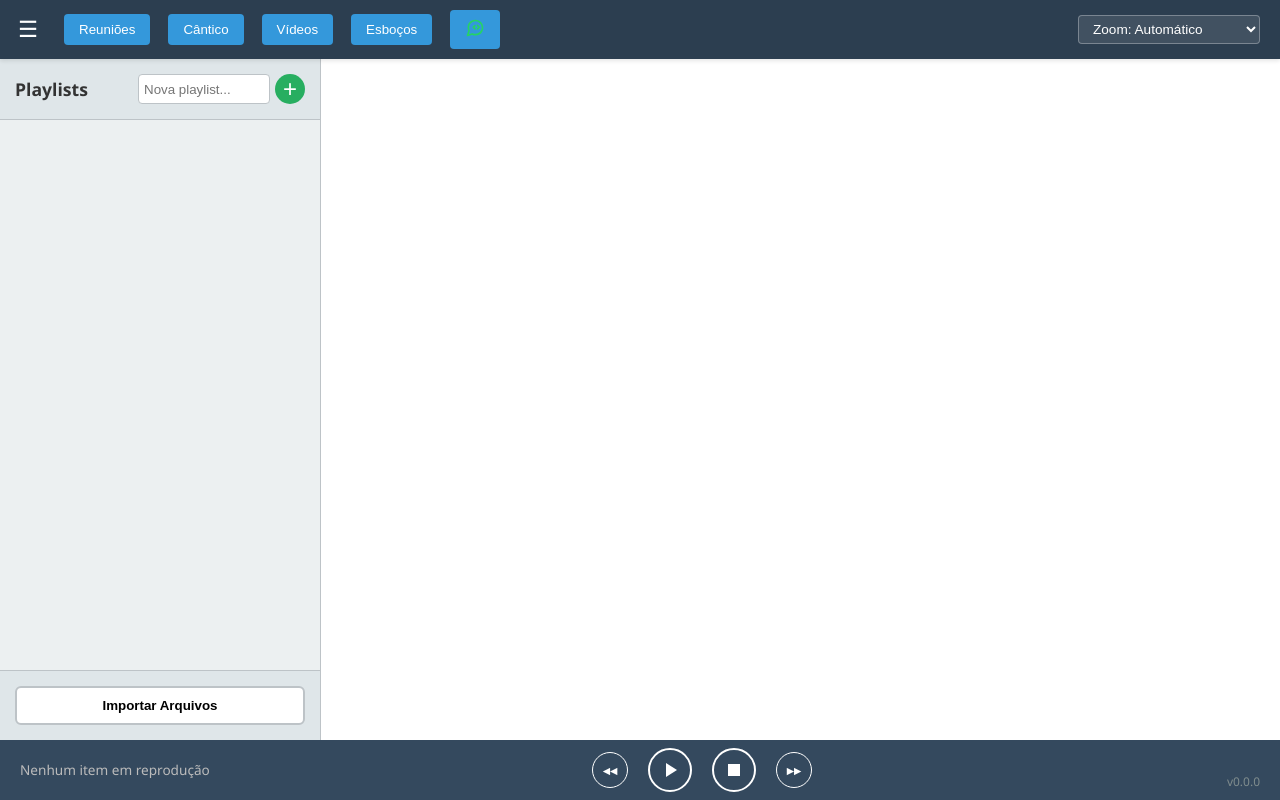
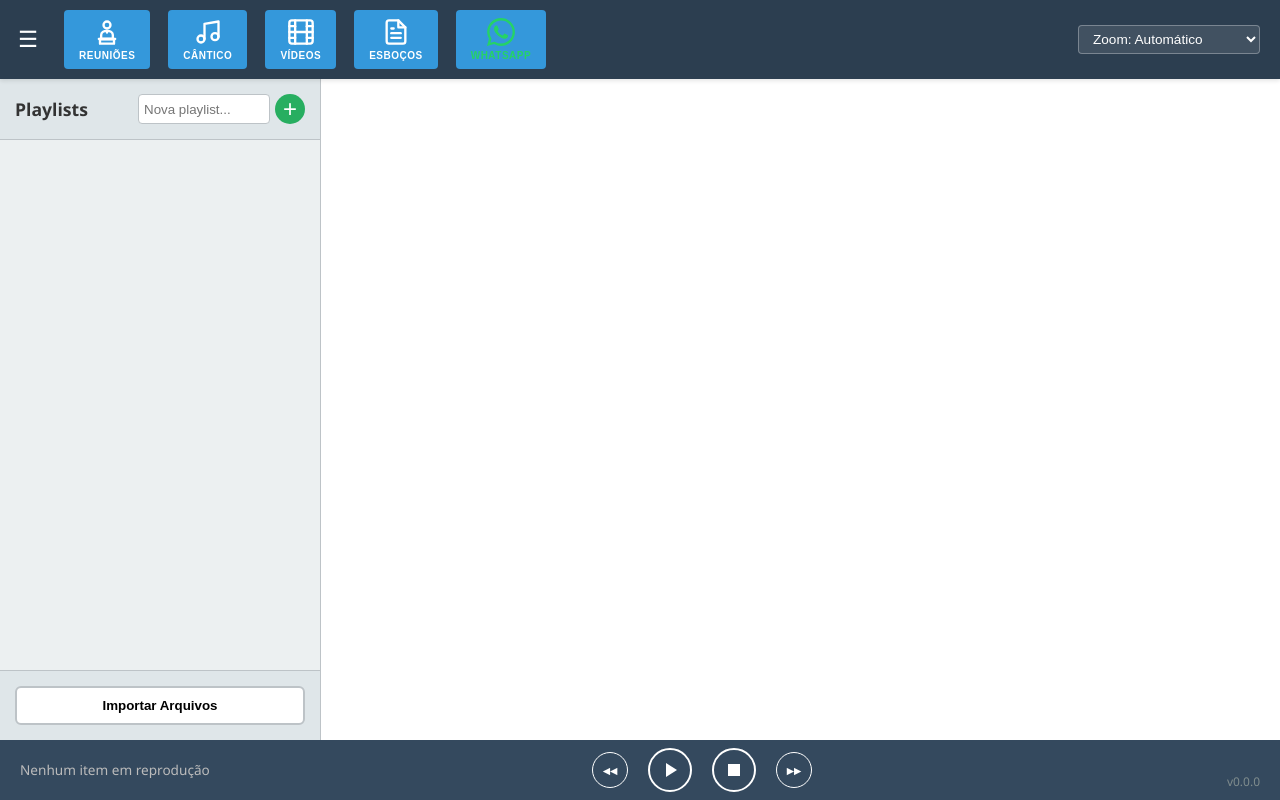
Before and after one commit to Dahobr/jw-meeting-player, an Electron app: page src/renderer/index.html in a window 1280 px wide. Drawn offline with Linux system fonts and the light colour scheme; no server answers.

Commit message:
feat: redesign header buttons with SVG icons and labels

```diff
--- a/src/renderer/index.html
+++ b/src/renderer/index.html
@@ -21,15 +21,52 @@
                 </div>
             </div>
             <div class="navigation-buttons">
-                <button id="btn-reunioes">Reuniões</button>
-                <button id="btn-cantico">Cântico</button>
-                <button id="btn-videos">Vídeos</button>
-                <button id="btn-esbocos">Esboços</button>
-                <button id="btn-whatsapp" title="WhatsApp">
-                    <svg width="20" height="20" viewBox="0 0 24 24" fill="none" stroke="currentColor" stroke-width="2" stroke-linecap="round" stroke-linejoin="round">
-                        <path d="M21 11.5a8.38 8.38 0 0 1-.9 3.8 8.5 8.5 0 0 1-7.6 4.7 8.38 8.38 0 0 1-3.8-.9L3 21l1.9-5.7a8.38 8.38 0 0 1-.9-3.8 8.5 8.5 0 0 1 4.7-7.6 8.38 8.38 0 0 1 3.8-.9h.5a8.48 8.48 0 0 1 8 8v.5z"></path>
-                        <path d="M12 9l-2 2 2 2M15 9l2 2-2 2"></path>
+                <button id="btn-reunioes" class="nav-icon-btn">
+                    <svg width="28" height="28" viewBox="0 0 24 24" fill="none" stroke="currentColor" stroke-width="2" stroke-linecap="round" stroke-linejoin="round">
+                        <circle cx="12" cy="6" r="3"></circle>
+                        <path d="M7 14.5c0-2 2-3.5 5-3.5s5 1.5 5 3.5V18H7v-3.5z"></path>
+                        <path d="M5 18h14"></path>
+                        <rect x="6" y="18" width="12" height="4"></rect>
+                        <path d="M12 11v1.5"></path>
                     </svg>
+                    <span>Reuniões</span>
+                </button>
+                <button id="btn-cantico" class="nav-icon-btn">
+                    <svg width="28" height="28" viewBox="0 0 24 24" fill="none" stroke="currentColor" stroke-width="2" stroke-linecap="round" stroke-linejoin="round">
+                        <path d="M9 18V5l12-2v13"></path>
+                        <circle cx="6" cy="18" r="3"></circle>
+                        <circle cx="18" cy="16" r="3"></circle>
+                    </svg>
+                    <span>Cântico</span>
+                </button>
+                <button id="btn-videos" class="nav-icon-btn">
+                    <svg width="28" height="28" viewBox="0 0 24 24" fill="none" stroke="currentColor" stroke-width="2" stroke-linecap="round" stroke-linejoin="round">
+                        <rect x="2" y="2" width="20" height="20" rx="2.18" ry="2.18"></rect>
+                        <line x1="7" y1="2" x2="7" y2="22"></line>
+                        <line x1="17" y1="2" x2="17" y2="22"></line>
+                        <line x1="2" y1="12" x2="22" y2="12"></line>
+                        <line x1="2" y1="7" x2="7" y2="7"></line>
+                        <line x1="2" y1="17" x2="7" y2="17"></line>
+                        <line x1="17" y1="17" x2="22" y2="17"></line>
+                        <line x1="17" y1="7" x2="22" y2="7"></line>
+                    </svg>
+                    <span>Vídeos</span>
+                </button>
+                <button id="btn-esbocos" class="nav-icon-btn">
+                    <svg width="28" height="28" viewBox="0 0 24 24" fill="none" stroke="currentColor" stroke-width="2" stroke-linecap="round" stroke-linejoin="round">
+                        <path d="M14 2H6a2 2 0 0 0-2 2v16a2 2 0 0 0 2 2h12a2 2 0 0 0 2-2V8z"></path>
+                        <polyline points="14 2 14 8 20 8"></polyline>
+                        <line x1="16" y1="13" x2="8" y2="13"></line>
+                        <line x1="16" y1="17" x2="8" y2="17"></line>
+                        <polyline points="10 9 9 9 8 9"></polyline>
+                    </svg>
+                    <span>Esboços</span>
+                </button>
+                <button id="btn-whatsapp" class="nav-icon-btn">
+                    <svg width="28" height="28" viewBox="0 0 24 24" fill="currentColor">
+                        <path d="M17.472 14.382c-.297-.149-1.758-.867-2.03-.967-.273-.099-.471-.148-.67.15-.197.297-.767.966-.94 1.164-.173.199-.347.223-.644.075-.297-.15-1.255-.463-2.39-1.353-.883-.788-1.48-1.761-1.653-2.059-.173-.297-.018-.458.13-.606.134-.133.298-.347.446-.52.149-.174.198-.298.298-.497.099-.198.05-.371-.025-.52-.075-.149-.669-1.612-.916-2.207-.242-.579-.487-.5-.669-.51-.173-.008-.371-.01-.57-.01-.198 0-.52.074-.792.372-.272.297-1.04 1.016-1.04 2.479 0 1.462 1.065 2.875 1.213 3.074.149.198 2.096 3.2 5.077 4.487.709.306 1.262.489 1.694.625.712.227 1.36.195 1.871.13.57-.074 1.758-.717 2.006-1.412.248-.695.248-1.29.173-1.412-.074-.122-.272-.198-.57-.347m-5.421 7.403h-.004a9.87 9.87 0 01-5.031-1.378l-.361-.214-3.741.982.998-3.648-.235-.374a9.86 9.86 0 01-1.51-5.26c.001-5.45 4.436-9.884 9.888-9.884 2.64 0 5.122 1.03 6.988 2.898a9.825 9.825 0 012.893 6.994c-.003 5.45-4.437 9.886-9.886 9.886m8.415-18.297A11.815 11.815 0 0012.05 0C5.495 0 .16 5.335.157 11.892c0 2.096.547 4.142 1.588 5.945L0 24l6.149-1.613a11.815 11.815 0 005.895 1.573h.005c6.554 0 11.89-5.335 11.893-11.893a11.821 11.821 0 00-3.48-8.413Z"/>
+                    </svg>
+                    <span>WhatsApp</span>
                 </button>
             </div>
             <div class="window-controls">
```
